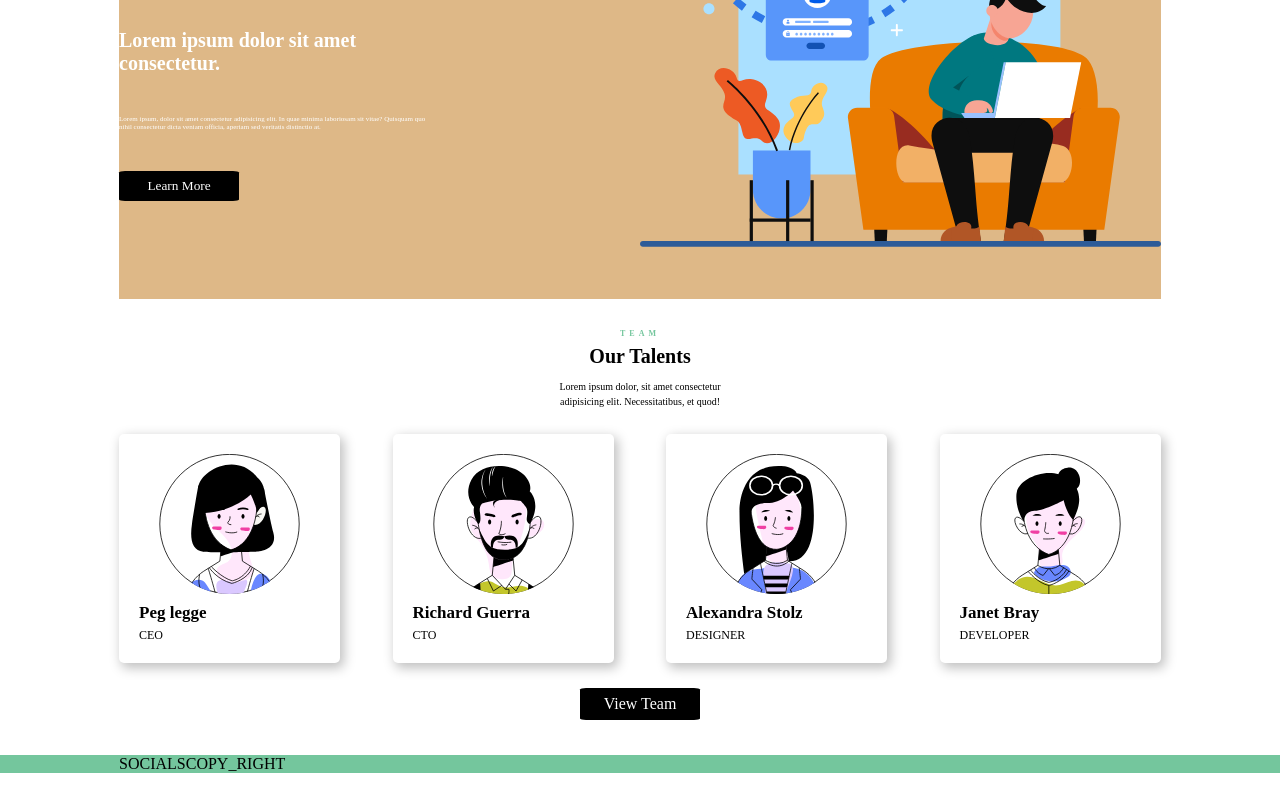
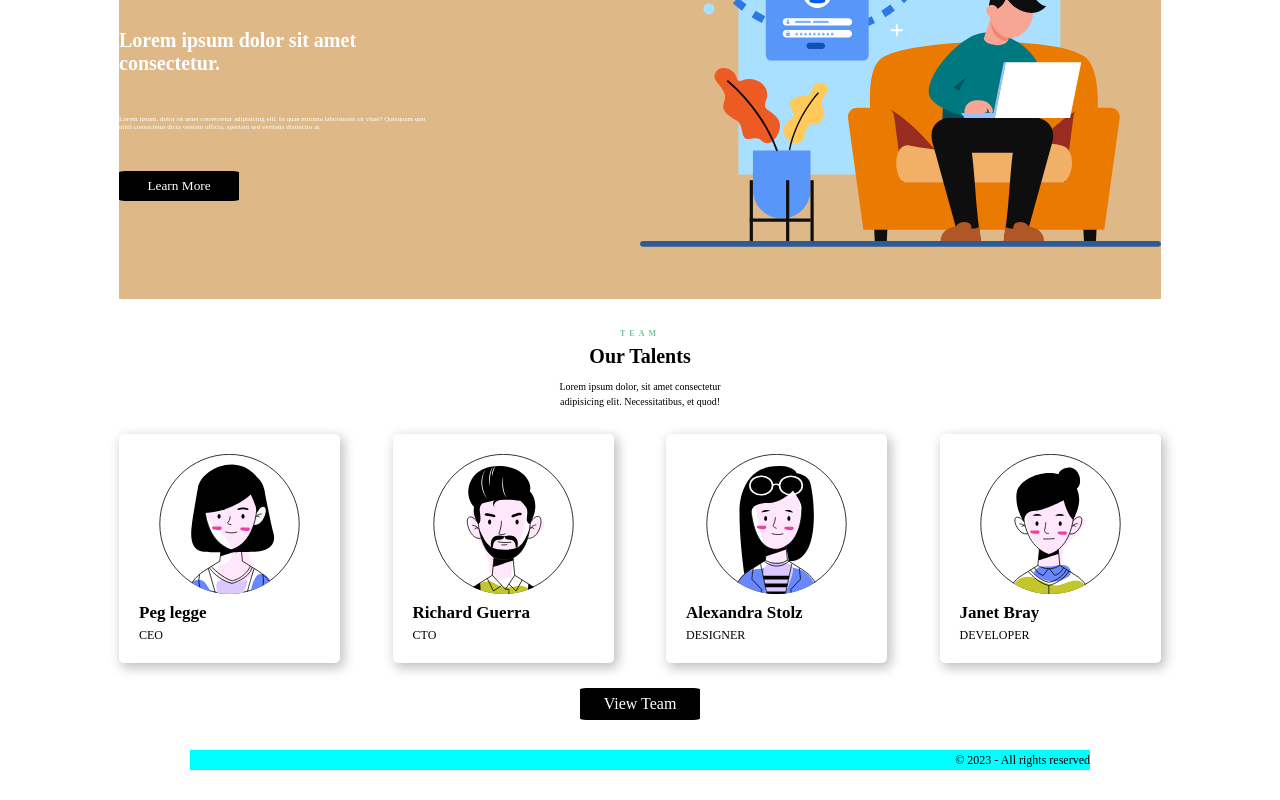
Before and after one commit to ZakarkaiteMilda/8-BIT, a website: page index.html in a window 1280 px wide. Shown: the part 1339-2139 px from the top of the page. Before the commit the page ends 2112 px from the top, so only its background shows below. Drawn offline with Linux system fonts and the light colour scheme; a web font is replaced by a local one.

Commit message:
Responsive

```diff
--- a/css/base/layout.css
+++ b/css/base/layout.css
@@ -243,13 +243,55 @@ margin: 0 0 40px 0;
 /* Main end*/
 
 /* Footer*/
-.footer {
+/* .footer {
     background-color: #74C69D ;
     margin-top: 35px;
 }
 .footercontainer {
     display: flex;
+} */
+
+.container {
+    display: flex;
+    justify-content: space-between;
+    align-items: center;
+    width: 900px;
+    margin: 30px calc((100% - 900px) / 2);
 }
+
+.socials {
+    display: flex;
+    gap: 1em;
+    flex-wrap: wrap;
+    font-size: 20px;
+}
+.socials > .social-link {
+    width: 1em;
+    height: 1em;
+    font-size: inherit;
+    line-height: 1em;
+    text-align: center;
+    color: #999;
+    text-decoration: none;
+}
+.socials > .social-link:hover {
+    color: #55337a;
+    margin: -0.25em;
+    font-size: 2em;
+}
+
+footer {
+    background-color: aqua;
+
+}
+.container > .copyright {
+color: black;
+font-size: 12px;
+}
+
+/* .container > .copyright > a {
+    color: black;
+} */
 /* Footer end*/
 
 /* Responsible design*/
@@ -378,6 +420,10 @@ margin: 0 0 40px 0;
     flex-wrap: wrap;
     gap: 30px;
     }
+
+    .meeting {
+        display: block;
+    }
 }
 
 /* meeting section */
--- a/index.html
+++ b/index.html
@@ -120,12 +120,23 @@
 
 
 
-    <footer class="footer">
+    <!-- <footer class="footer">
         <div class="footercontainer">
             <div>SOCIALS</div>
             <div>COPY_RIGHT</div>
         </div>
+    </footer> -->
+    <footer class="container">
+        <div class="socials">
+            <a class="social-link fa fa-facebook-official" href="#" target="_blank" title="Facebook"></a>
+            <a class="social-link fa fa-twitter" href="#" target="_blank" title="Twitter"></a>
+            <a class="social-link fa fa-instagram" href="#" target="_blank" title="Instagram"></a>
+            <a class="social-link fa fa-linkedin-square" href="#" target="_blank" title="Linkedin"></a>
+        </div>
+        <p class="copyright">&copy; 2023 - All rights reserved</p>
     </footer>
+
+
 
 
 </body>
```
